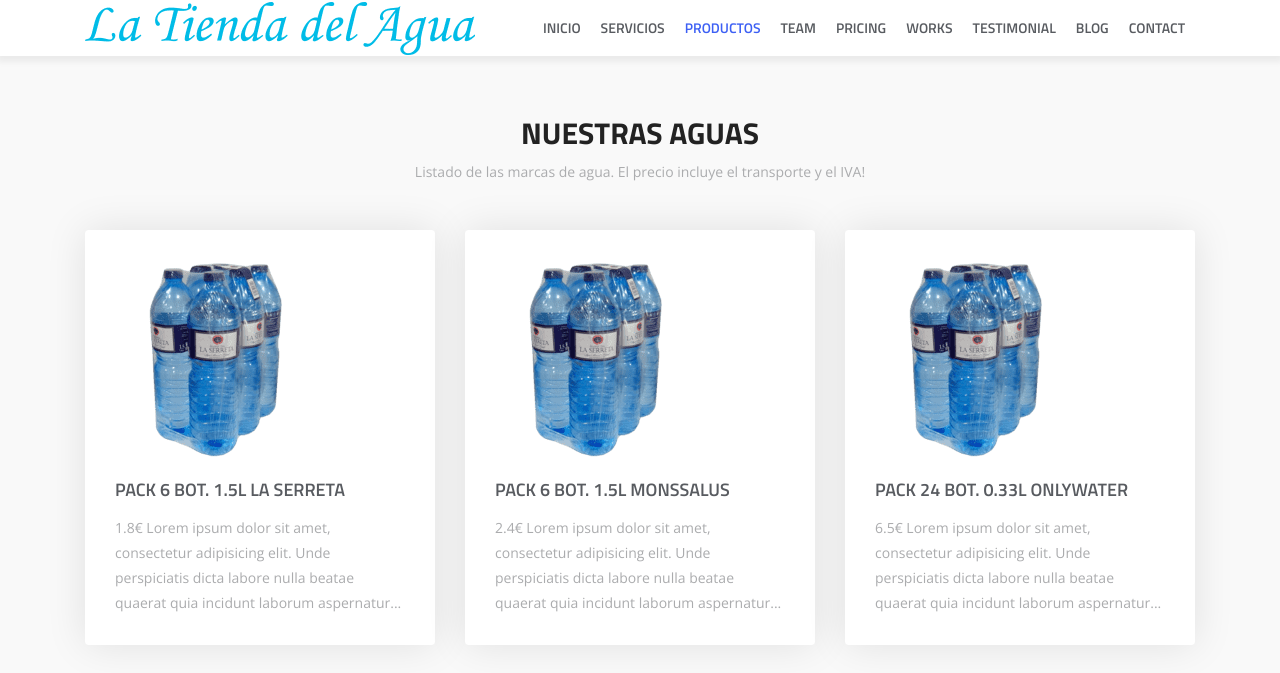
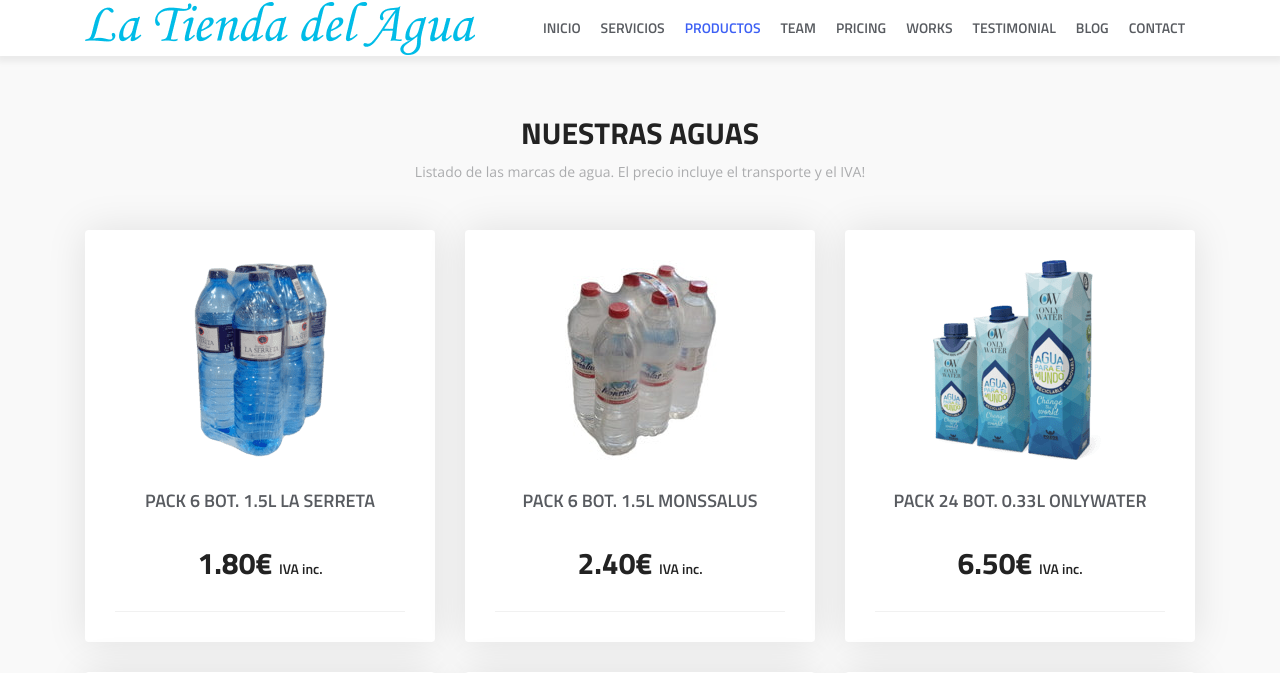
Before and after one commit to latiendadelagua/latiendadelagua.github.io, a Jekyll site: the page built from index.html, in a window 1280 px wide and 1400 px high, scrolled down 1173 px. Shown: the top 673 px of the window. Built offline with Jekyll 4.4.1, drawn with Linux system fonts in a browser that asks for light colours; some web fonts are replaced; some of the changed text lies outside the part shown.

Commit message:
added all products

```diff
--- a/_includes/contact_form.html
+++ b/_includes/contact_form.html
@@ -21,7 +21,7 @@
                       data-error="Write your message" required></textarea>
                 <div class="help-block with-errors"></div>
             </div>
-            <fieldset class="pure-group honeypot-field">
+            <fieldset class="pure-group honeypot-field" style="display:none">
                 <label for="honeypot">To help avoid spam, utilize a Honeypot technique with a hidden text field; must be empty to submit the form! Otherwise, we assume the user is a spam bot.</label>
                 <input id="honeypot" type="text" name="honeypot" value="" />
             </fieldset>
--- a/_includes/productos.html
+++ b/_includes/productos.html
@@ -13,9 +13,8 @@
                         <img src="{{ producto.image }}">
                     </div>
                     <div class="services-content">
-                        <h3><a href="#">{{ producto.name }}</a></h3>
-                        <p> {{ producto.price }}€ Lorem ipsum dolor sit amet, consectetur adipisicing elit. Unde perspiciatis dicta labore
-                            nulla beatae quaerat quia incidunt laborum aspernatur...</p>
+                        <h3>{{ producto.name }}</h3>
+                        <p class="price-value"> {{ producto.price }}€ <span>IVA inc.</span></p>
                     </div>
                 </div>
             </div>
--- a/_layouts/default.html
+++ b/_layouts/default.html
@@ -40,12 +40,6 @@
     <i class="lni-arrow-up"></i>
 </a>
 
-<!-- Preloader -->
-<div id="preloader">
-    <div class="loader" id="loader-1"></div>
-</div>
-<!-- End Preloader -->
-
 <!-- jQuery first, then Popper.js, then Bootstrap JS -->
 <script src="assets/js/jquery-min.js"></script>
 <script src="assets/js/popper.min.js"></script>
--- a/_sass/_global.scss
+++ b/_sass/_global.scss
@@ -236,61 +236,6 @@
 		text-decoration: none;
 	}
 }
-
- /* Preloader */
- #preloader {
-  position: fixed;
-  top: 0;
-  left: 0;
-  right: 0;
-  bottom: 0;
-  background-color: #fff;
-  z-index: 9999999;
-}
-.loader{
-  top: 50%;
-  width: 50px;
-  height: 50px;
-  border-radius: 100%;
-  position: relative;
-  margin: 0 auto;
-}
-#loader-1:before, #loader-1:after{
-  content: "";
-  position: absolute;
-  top: -10px;
-  left: -10px;
-  width: 100%;
-  height: 100%;
-  border-radius: 100%;
-  border: 7px solid transparent;
-  border-top-color: $preset;
-}
-
-#loader-1:before{
-  z-index: 100;
-  animation: spin 1s infinite;
-}
-
-#loader-1:after{
-  border: 7px solid #f2f2f2;
-}
-
-@keyframes spin{
-  0%{
-    -webkit-transform: rotate(0deg);
-    -ms-transform: rotate(0deg);
-    -o-transform: rotate(0deg);
-    transform: rotate(0deg);
-  }
-
-  100%{
-    -webkit-transform: rotate(360deg);
-    -ms-transform: rotate(360deg);
-    -o-transform: rotate(360deg);
-    transform: rotate(360deg);
-  }
-}
 //Helper Classes
 .section-padding {
 	padding: 60px 0;
--- a/_sass/_productos.scss
+++ b/_sass/_productos.scss
@@ -1,5 +1,5 @@
 /* Services Item */
-.services-item{
+.services-item {
   background: #fff;
   margin: 15px 0;
   padding: 30px;
@@ -10,34 +10,55 @@
   -moz-transition: all 0.3s ease-in-out 0s;
   -webkit-transition: all 0.3s ease-in-out 0s;
   -o-transition: all 0.3s ease-in-out 0s;
-	.icon{
-		i{
-		    font-size: 42px;
+
+  .icon {
+    img {
+      margin: auto;
+      display: block;
+    }
+  }
+
+  .price-value {
+    font-family: 'Titillium Web', sans-serif;
+    font-size: 30px;
+    color: #222222;
+    position: relative;
+    text-align: center;
+    font-weight: 700;
+    padding: 30px 0;
+    border-bottom: 1px solid #f1f1f1;
+
+    &:hover {
       color: $preset;
     }
+
+    span {
+      font-size: 14px;
+      font-weight: 600;
     }
-	.services-content{
-		h3{
+  }
+
+  .services-content {
+    h3 {
       font-weight: 600;
       text-transform: uppercase;
       margin-bottom: 10px;
-			a{
       font-size: 18px;
       color: #585b60;
-    			&:hover{
-    				color: $preset;
-    			}
-			}
-		}
-	}
-	&:hover{
-		box-shadow: 0 20px 30px 0 rgba(0, 0, 0, 0.08);
+      text-align: center;
+      margin-top: 30px;
     }
   }
 
-#service{
+  &:hover {
+    box-shadow: 0 20px 30px 0 rgba(0, 0, 0, 0.4);
+  }
+}
+
+#service {
   position: relative;
 }
+
 /* Container Outside Shape */
 .container-outside {
   position: absolute;
@@ -48,40 +69,47 @@
   background: $preset;
   overflow: hidden;
 }
-.heading{
+
+.heading {
   padding-left: 30px;
 }
+
 .d-table {
   display: table;
   width: 100%;
   height: 100%;
 }
+
 .dt-cell {
   display: table-cell;
   vertical-align: middle;
 }
 
 // Skills
-.skill-area{
-	img{
+.skill-area {
+  img {
     border-radius: 4px;
   }
 }
-.skills-section{
+
+.skills-section {
   margin-top: 30px;
-	.progress-box{
-		h5{
+
+  .progress-box {
+    h5 {
       color: #222222;
       font-size: 14px;
       text-transform: uppercase;
       font-weight: 600;
     }
   }
-	.progress{
+
+  .progress {
     background: #f9f9f9;
     height: 10px;
     margin-bottom: 30px;
-    .progress-bar{
+
+    .progress-bar {
       background: $preset;
     }
   }
--- a/assets/js/main.js
+++ b/assets/js/main.js
@@ -8,10 +8,6 @@
    MixitUp
    ========================================================================== */
   $('#portfolio').mixItUp();
-
-  /*Page Loader active
-  ========================================================*/
-  $('#preloader').fadeOut();
 
   // Sticky Nav
     $(window).on('scroll', function() {
```
Also changed, not shown: _data/productos.yml (+25 -5 lines), assets/img/productos/la-serreta-garrafa-8l.jpg (added), assets/img/productos/la-serreta-pack-12-botellas.jpg (added), assets/img/productos/monssalus-garrafa-5l.jpg (added), assets/img/productos/monssalus-pack-24-botellas.jpg (added), assets/img/productos/monssalus-pack-6-botellas.jpg (added), assets/img/productos/onlywater-pack-24-botellas.png (added), assets/img/productos/solancabras-pack-6-botellas.jpg (added). Lines whose indentation alone changed are shown as unchanged.
